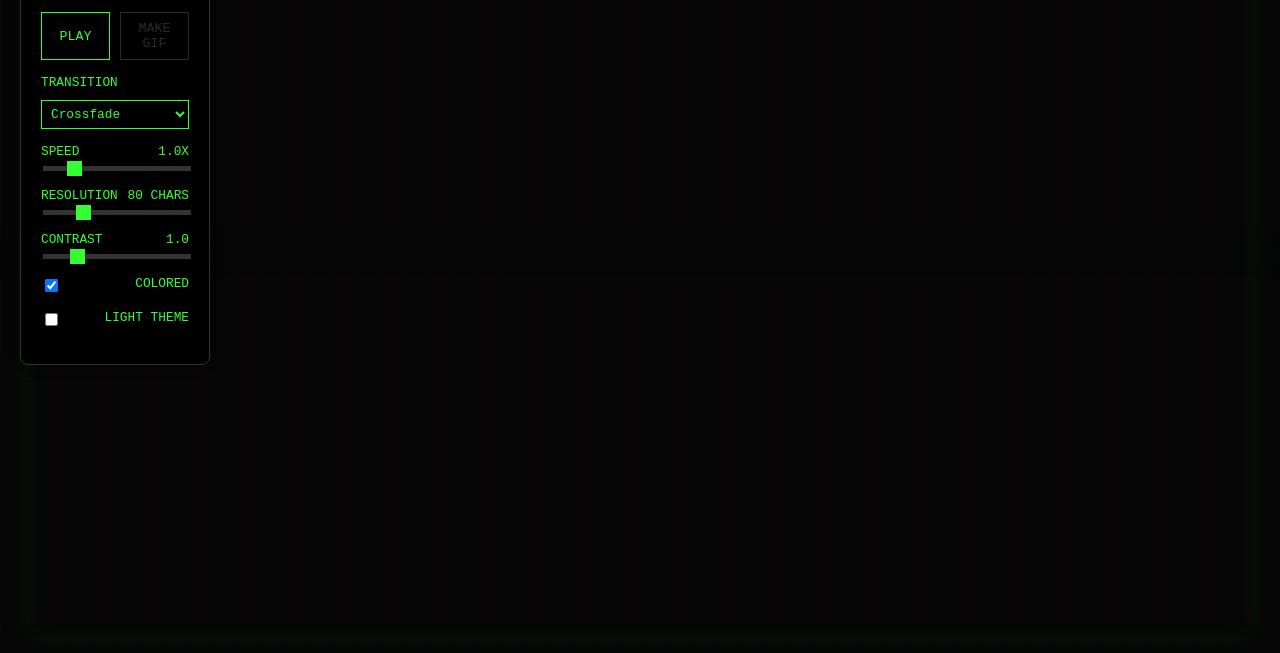
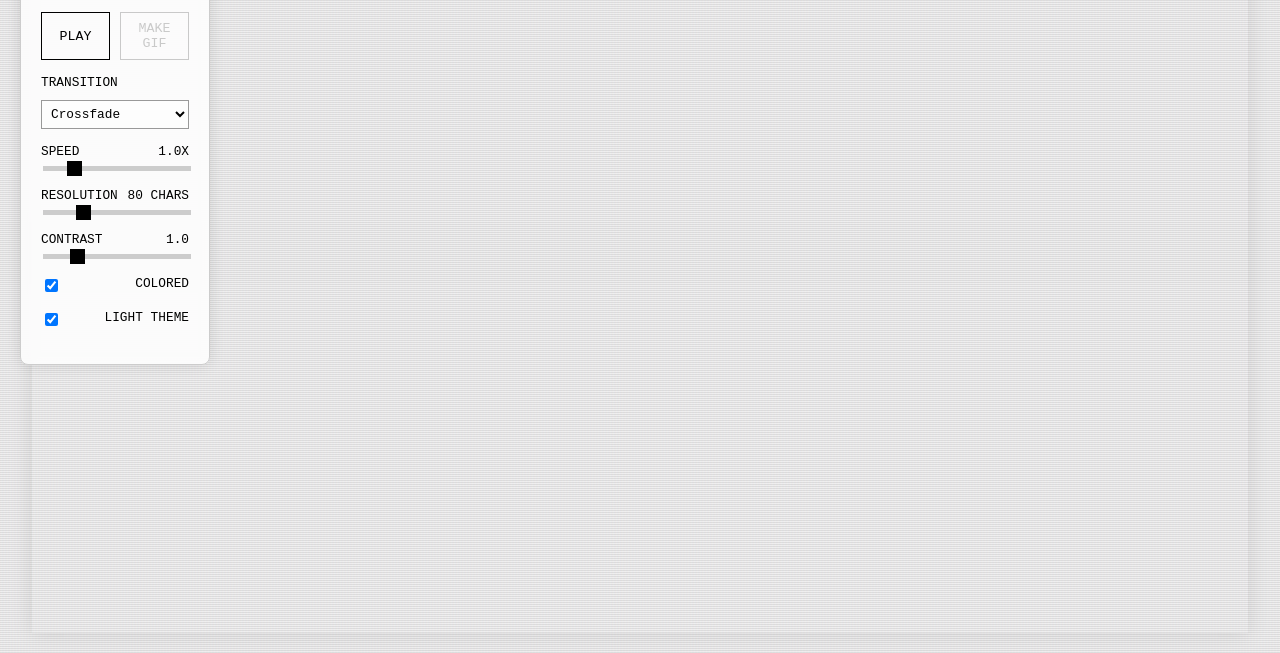
Before and after one commit to wwang2/flux-asicii, a plain HTML site: page index.html in a window 1280 px wide. Shown: the part 147-800 px from the top of the page. Drawn offline with Linux system fonts and the light colour scheme.

Commit message:
default light theme; add asset; improve gif making

```diff
--- a/app.js
+++ b/app.js
@@ -49,7 +49,7 @@ let state = {
     resolution: 80, // Width in characters
     contrast: 1.0,
     colored: true,
-    inverted: false, // Light mode
+    inverted: true, // Light mode by default
     aspectRatio: 1.0, // width / height
     transitionType: 'fade', // Default
 };
--- a/index.html
+++ b/index.html
@@ -8,7 +8,7 @@
     <!-- Load gif.js library -->
     <script src="https://cdnjs.cloudflare.com/ajax/libs/gif.js/0.2.0/gif.js"></script>
 </head>
-<body>
+<body class="light-mode">
     <div class="crt-overlay"></div>
     <div class="scanline"></div>
 
@@ -63,7 +63,7 @@
 
         <div class="control-group">
             <label>
-                <input type="checkbox" id="invertToggle"> Light Theme
+                <input type="checkbox" id="invertToggle" checked> Light Theme
             </label>
         </div>
     </div>
```
Also changed, not shown: 2 other files.
